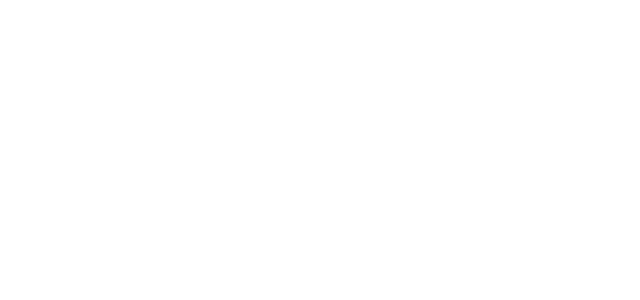
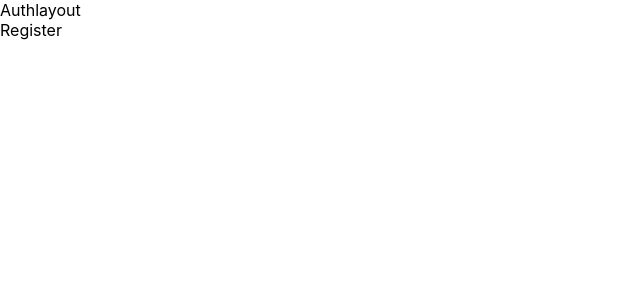
Before and after one commit to yurikondo/notion-clone, a React (Create React App) app in the folder client/: page /register in a window 1280 px wide. Shown: the top 300 px of the page, without its empty margins (0-640 px from the left). Built offline with nearby package versions, Linux system fonts and the light colour scheme.

Commit message:
Install react-route-dom and add routes ✅

```diff
--- a/client/package.json
+++ b/client/package.json
@@ -9,6 +9,7 @@
     "react": "^17.0.2",
     "react-beautiful-dnd": "^13.1.0",
     "react-dom": "^17.0.2",
+    "react-router-dom": "^6.9.0",
     "react-scripts": "5.0.0",
     "web-vitals": "^0.2.4"
   },
--- a/client/src/App.js
+++ b/client/src/App.js
@@ -1,8 +1,20 @@
 import "./App.css";
+import { BrowserRouter, Route, Routes } from "react-router-dom";
+import Authlayout from "./components/layout/Authlayout";
 import Login from "./pages/Login";
+import Register from "./pages/Register";
 
 function App() {
-  return <div className="App"></div>;
+  return (
+    <BrowserRouter>
+      <Routes>
+        <Route path="/" element={<Authlayout />}>
+          <Route path="login" element={<Login />} />
+          <Route path="register" element={<Register />} />
+        </Route>
+      </Routes>
+    </BrowserRouter>
+  );
 }
 
 export default App;
--- a/client/src/components/layout/Authlayout.jsx
+++ b/client/src/components/layout/Authlayout.jsx
@@ -1,9 +1,13 @@
-import React from 'react'
+import React from "react";
+import { Outlet } from "react-router-dom";
 
-const authlayout = () => {
+const Authlayout = () => {
   return (
-    <div>authlayout</div>
-  )
-}
+    <div>
+      Authlayout
+      <Outlet />
+    </div>
+  );
+};
 
-export default authlayout
+export default Authlayout;
```
Also changed, not shown: 1 other file (tests, documents, lock files or other folders).
